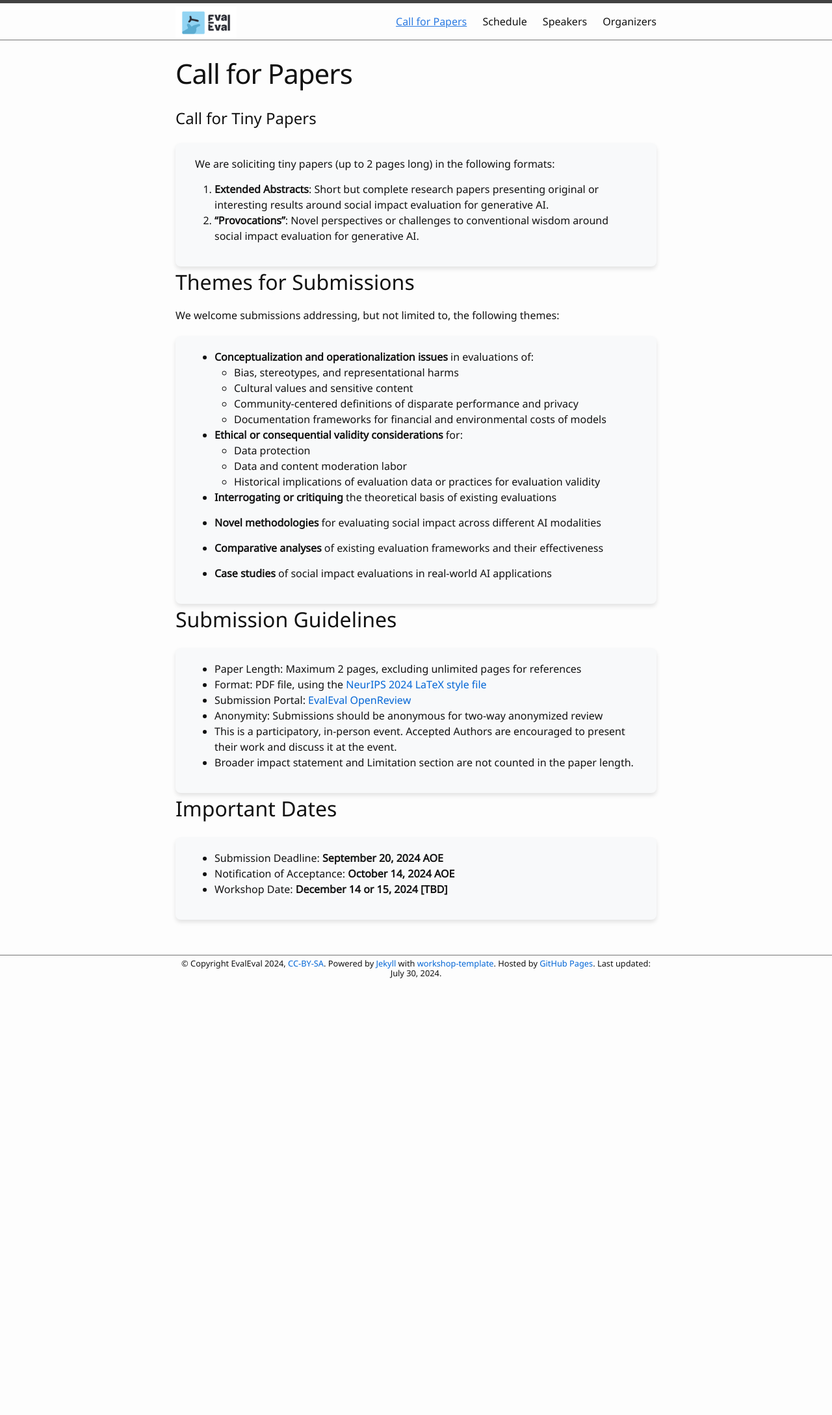
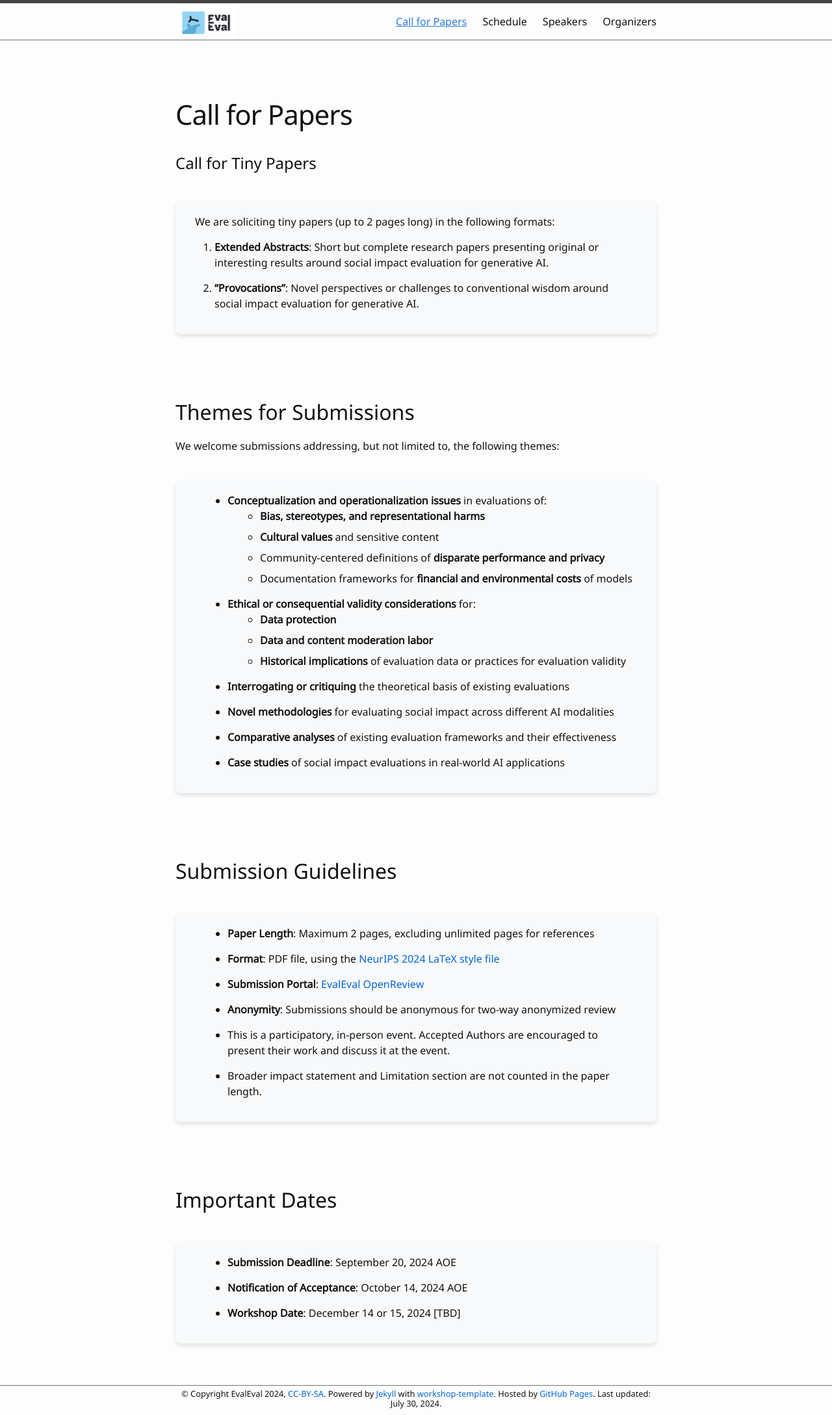
Before and after one commit to aaai-fidu-lab/aaai-fidu-lab.github.io, a Jekyll site: the page built from call-for-papers.md, in a window 1280 px wide. Shown: the whole page at 65% size. Built offline with Jekyll 4.4.1, drawn with Linux system fonts in a browser that asks for light colours; our own code applies the rules of GitHub Pages for plain Markdown files; before the commit the page ends 1515 px from its top, so only the background shows below that; part of the change alters nothing that is shown.

Commit message:
Update call-for-papers.md

```diff
--- a/call-for-papers.md
+++ b/call-for-papers.md
@@ -6,28 +6,48 @@ nav: true
 <style>
   .highlight {
     font-weight: bold;
+    color: #1a1a1a;
   }
   .container {
     background-color: #f8f9fa;
     border-radius: 8px;
     padding: 20px 30px;
-    margin-top: 20px;
+    margin-top: 40px;
+    margin-bottom: 40px;
     box-shadow: 0 4px 6px rgba(0, 0, 0, 0.1);
+  }
+  .container ul {
+    padding-left: 20px;
+  }
+  .container li {
+    margin-bottom: 15px;
+  }
+  .container li ul li {
+    margin-bottom: 8px;
   }
   a {
     color: #0366d6;
+  }
+  h1 {
+    margin-bottom: 0.5em;
+    margin-top: 1.5em;
+  }
+  h2 {
+    margin-top: 2em;
+    margin-bottom: 0.5em;
+  }
+  .container + h2 {
+    margin-top: 3em;
   }
 </style>
 
 # Call for Tiny Papers
 
 <div class="container" markdown="1">
-
 We are soliciting tiny papers (up to 2 pages long) in the following formats:
 
 1. **Extended Abstracts**: Short but complete research papers presenting original or interesting results around social impact evaluation for generative AI.
 2. **"Provocations"**: Novel perspectives or challenges to conventional wisdom around social impact evaluation for generative AI.
-
 </div>
 
 ## Themes for Submissions
@@ -35,49 +55,41 @@ We are soliciting tiny papers (up to 2 pages long) in the following formats:
 We welcome submissions addressing, but not limited to, the following themes:
 
 <div class="container" markdown="1">
+- **Conceptualization and operationalization issues** in evaluations of:
+  - **Bias, stereotypes, and representational harms**
+  - **Cultural values** and sensitive content
+  - Community-centered definitions of **disparate performance and privacy**
+  - Documentation frameworks for **financial and environmental costs** of models
 
-- <span class="highlight">Conceptualization and operationalization issues</span> in evaluations of:
-  - Bias, stereotypes, and representational harms
-  - Cultural values and sensitive content
-  - Community-centered definitions of disparate performance and privacy
-  - Documentation frameworks for financial and environmental costs of models
+- **Ethical or consequential validity considerations** for:
+  - **Data protection**
+  - **Data and content moderation labor**
+  - **Historical implications** of evaluation data or practices for evaluation validity
 
+- **Interrogating or critiquing** the theoretical basis of existing evaluations
 
-- <span class="highlight">Ethical or consequential validity considerations</span> for:
-  - Data protection
-  - Data and content moderation labor
-  - Historical implications of evaluation data or practices for evaluation validity
+- **Novel methodologies** for evaluating social impact across different AI modalities
 
+- **Comparative analyses** of existing evaluation frameworks and their effectiveness
 
-- <span class="highlight">Interrogating or critiquing</span> the theoretical basis of existing evaluations
-
-- <span class="highlight">Novel methodologies</span> for evaluating social impact across different AI modalities
-
-- <span class="highlight">Comparative analyses</span> of existing evaluation frameworks and their effectiveness
-
-- <span class="highlight">Case studies</span> of social impact evaluations in real-world AI applications
-
+- **Case studies** of social impact evaluations in real-world AI applications
 </div>
 
 ## Submission Guidelines
 
 <div class="container" markdown="1">
-
-- Paper Length: Maximum 2 pages, excluding unlimited pages for references
-- Format: PDF file, using the [NeurIPS 2024 LaTeX style file](https://neurips.cc/Conferences/2024/PaperInformation/StyleFiles)
-- Submission Portal: [EvalEval OpenReview]({{ site.submission_url }})
-- Anonymity: Submissions should be anonymous for two-way anonymized review
+- **Paper Length**: Maximum 2 pages, excluding unlimited pages for references
+- **Format**: PDF file, using the [NeurIPS 2024 LaTeX style file](https://neurips.cc/Conferences/2024/PaperInformation/StyleFiles)
+- **Submission Portal**: [EvalEval OpenReview]({{ site.submission_url }})
+- **Anonymity**: Submissions should be anonymous for two-way anonymized review
 - This is a participatory, in-person event. Accepted Authors are encouraged to present their work and discuss it at the event.
 - Broader impact statement and Limitation section are not counted in the paper length.
-
 </div>
 
 ## Important Dates
 
 <div class="container" markdown="1">
-
-- Submission Deadline: **September 20, 2024 AOE**
-- Notification of Acceptance: **October 14, 2024 AOE**
-- Workshop Date: **December 14 or 15, 2024 [TBD]**
-
+- **Submission Deadline**: September 20, 2024 AOE
+- **Notification of Acceptance**: October 14, 2024 AOE
+- **Workshop Date**: December 14 or 15, 2024 [TBD]
 </div>
```
